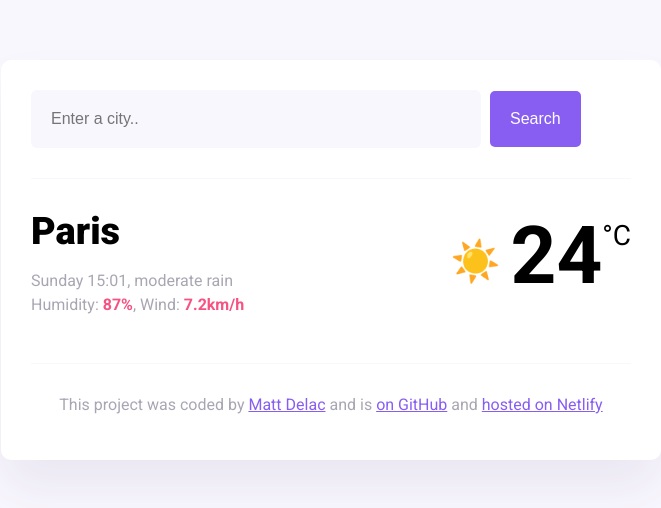
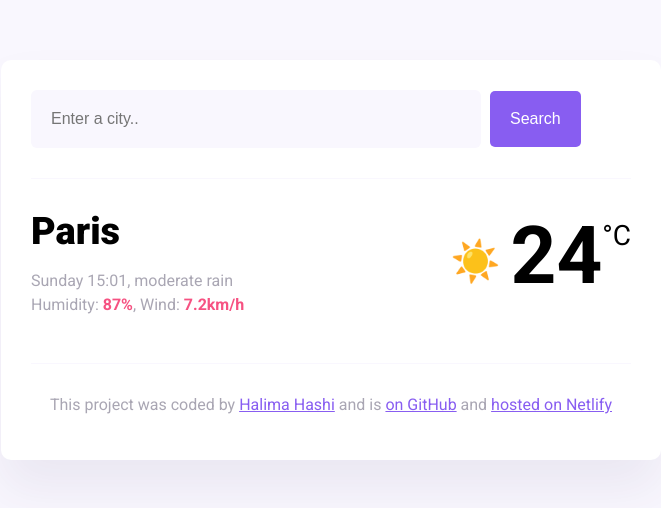
Before and after one commit to hhashi-code/WeatherApp, a website built with Parcel: page index.html in a window 1280 px wide. Shown: the whole page, without its empty margins (309-970 px from the left). Built offline with nearby package versions, Linux system fonts and the light colour scheme.

Commit message:
Update index.html
changed publisher name

```diff
--- a/index.html
+++ b/index.html
@@ -49,7 +49,7 @@
       <footer>
         <p>
           This project was coded by
-          <a href="https://github.com/hhashi-code" target="_blank">Matt Delac</a> and is
+          <a href="https://github.com/hhashi-code" target="_blank">Halima Hashi</a> and is
           <a href="https://github.com/hhashi-code" target="_blank"> on GitHub</a> and
           <a href="https://github.com/hhashi-code" target="_blank">hosted on Netlify</a>
         </p>
```
